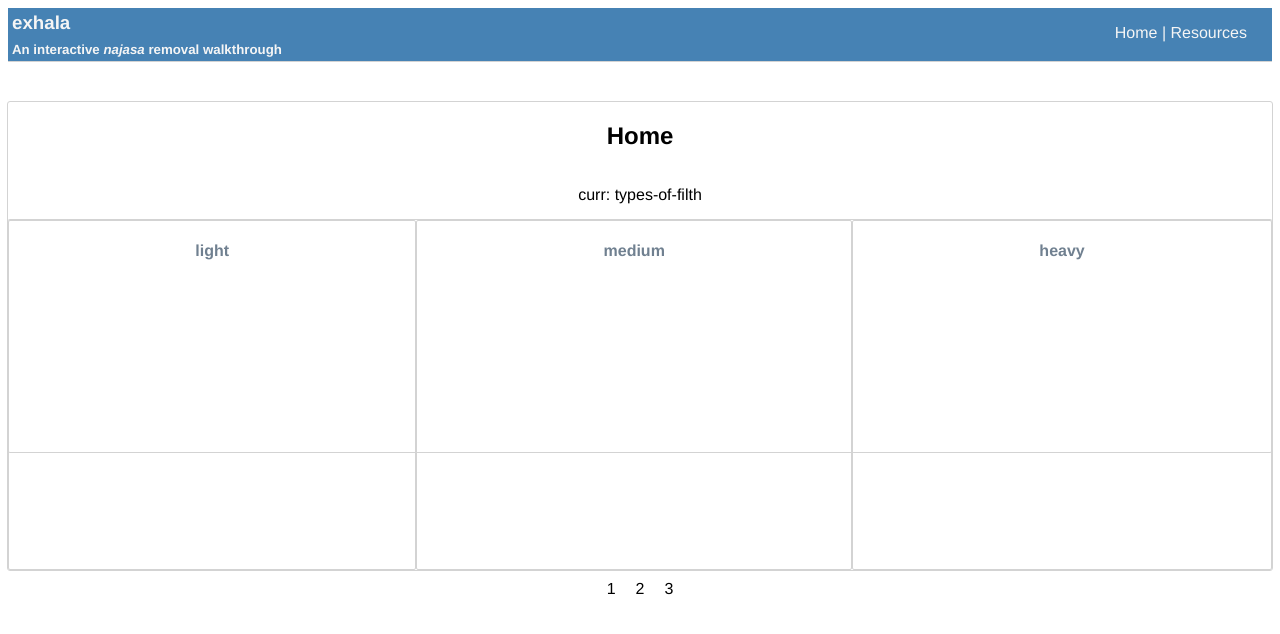
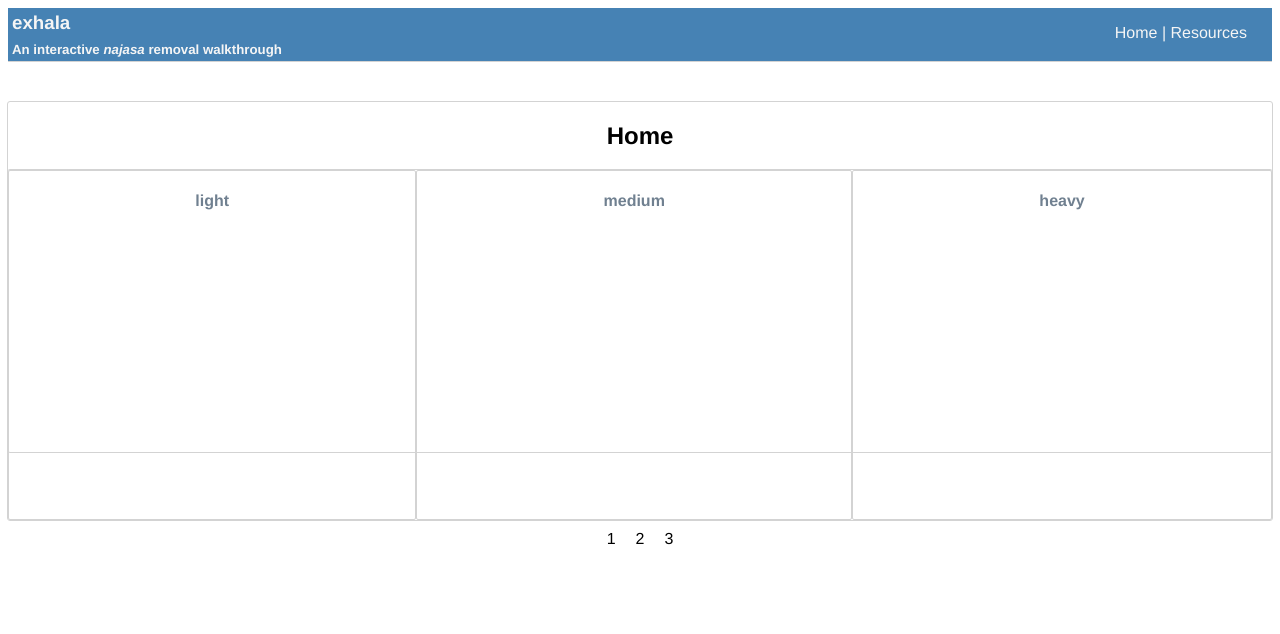
Before and after one commit to p-adams/exala, a Vue app: page /#/types in a window 1280 px wide. Shown: the top 634 px of the page. Built offline with nearby package versions, Linux system fonts and the light colour scheme.

Commit message:
remove curr step from UI

```diff
--- a/src/components/Home.vue
+++ b/src/components/Home.vue
@@ -1,7 +1,6 @@
 <template>
   <div>
     <h2>Home</h2>
-    <p>curr: {{ currentStep }}</p>
     <router-view />
 
     <ul>
```
